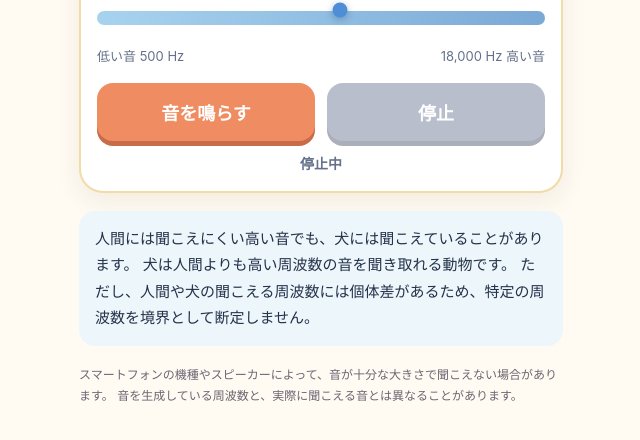
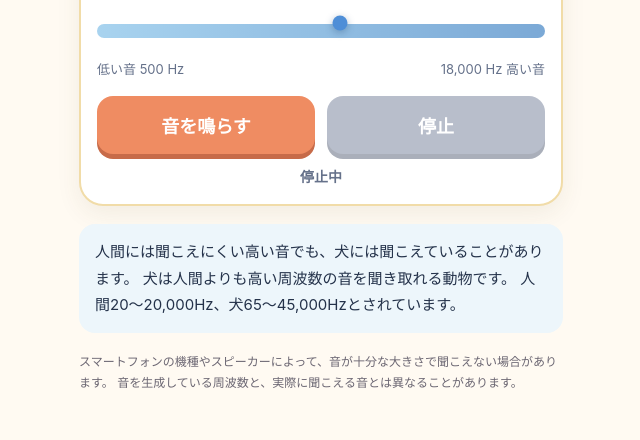
Before and after one commit to yamanobora1839/dog_hearing, a plain HTML site: page index.html in a window 1280 px wide. Shown: the part 300-740 px from the top of the page, without its empty margins (319-959 px from the left). Drawn offline with Linux system fonts and the light colour scheme.

Commit message:
Update frequency range information for humans and dogs

```diff
--- a/index.html
+++ b/index.html
@@ -44,7 +44,7 @@
     <p class="explanation">
       人間には聞こえにくい高い音でも、犬には聞こえていることがあります。
       犬は人間よりも高い周波数の音を聞き取れる動物です。
-      ただし、人間や犬の聞こえる周波数には個体差があるため、特定の周波数を境界として断定しません。
+      人間20～20,000Hz、犬65～45,000Hzとされています。
     </p>
 
     <p class="device-note">
```
